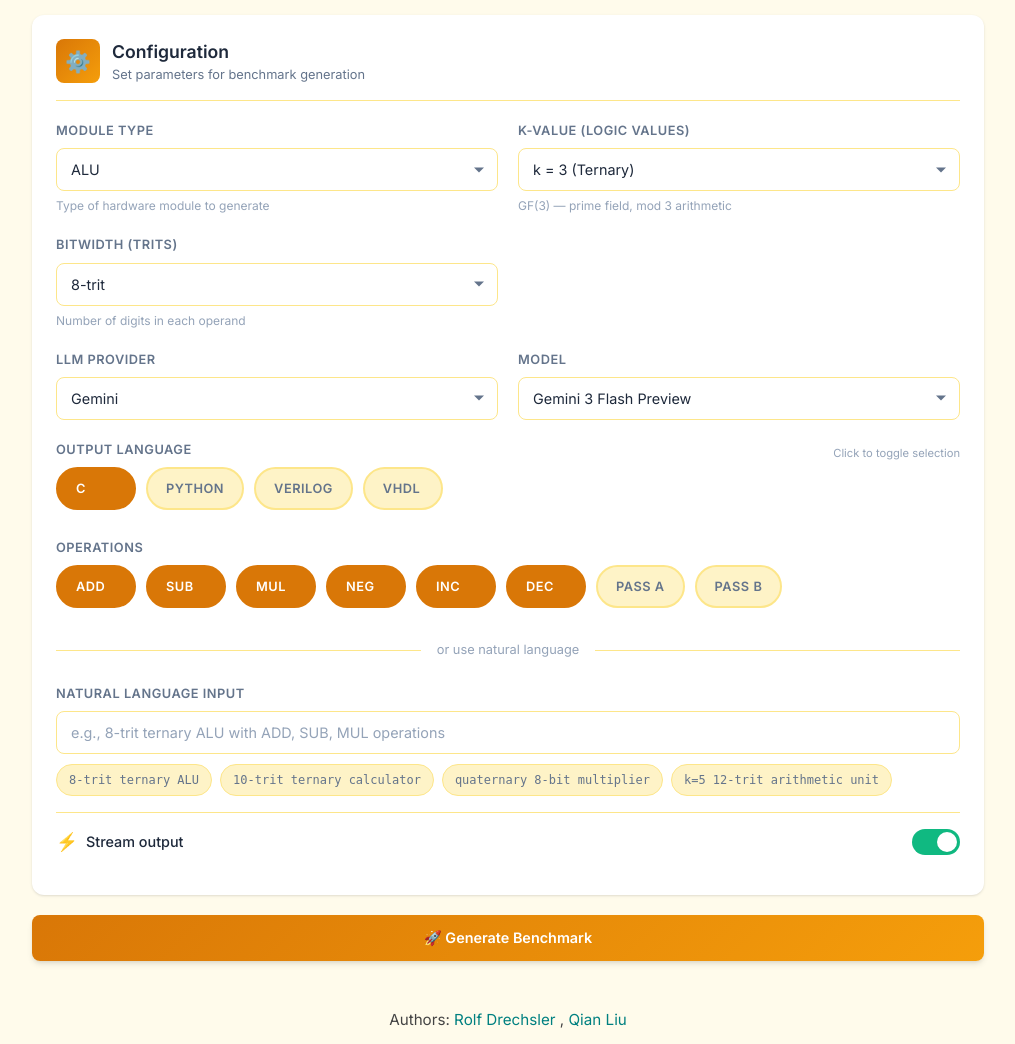
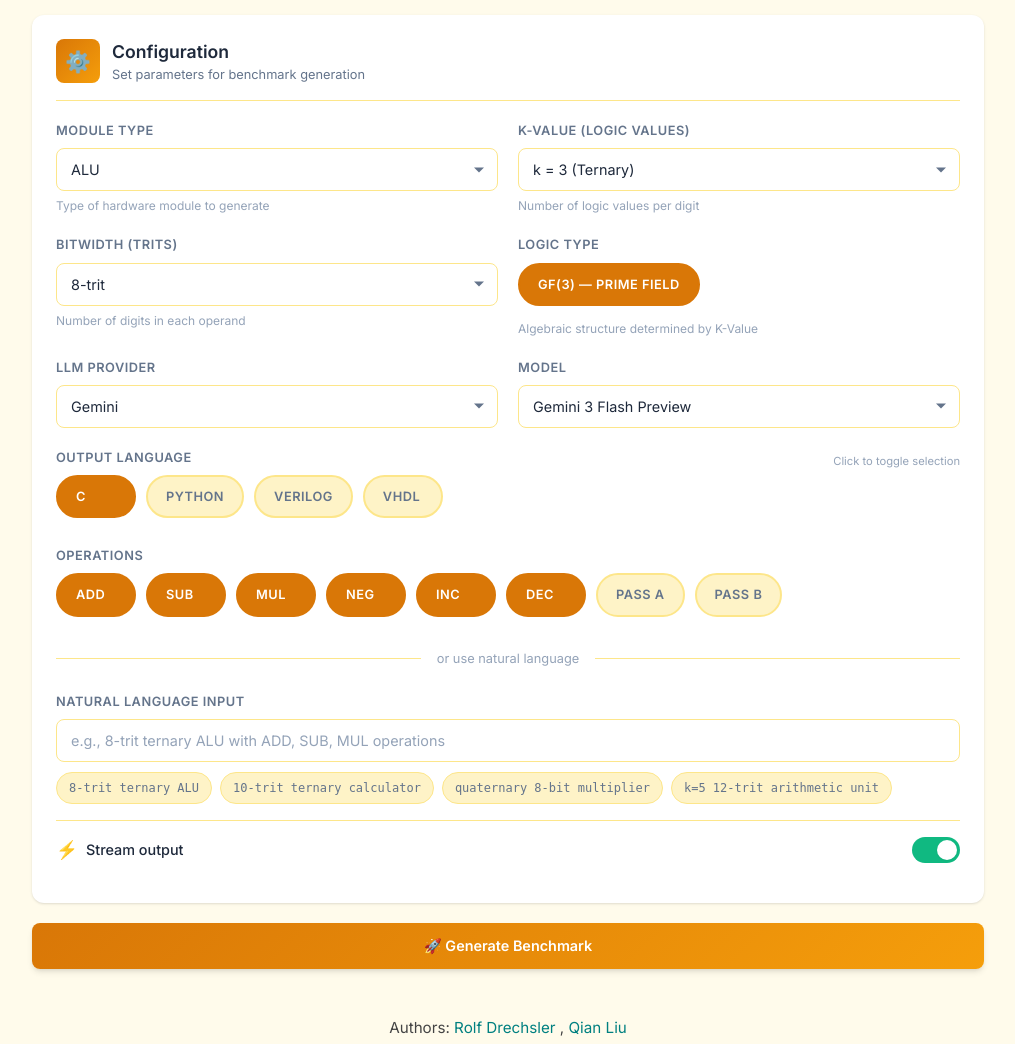
Before and after one commit to QianLiu301/MVLBenchmarkGenerator, a Flask app: page / in a window 1280 px wide. Shown: the part 332-1376 px from the top of the page, without its empty margins (132-1147 px from the left). Run offline with Flask 3, Linux system fonts and the light colour scheme.

Commit message:
Restore Logic Type as auto-populated pill-style option box
Replace the GF hint text under K-Value with a dedicated Logic Type
section using pill-style checkbox-item elements (matching the existing
Operations/Language UI pattern). The pill auto-populates when K-Value
changes, showing the corresponding algebraic structure (e.g., GF(3)
for k=3, GF(2²) for k=4, mod 6 for k=6). Bitwidth and Logic Type
now share the same form row.

https://claude.ai/code/session_01P1BkSknS42wAqnT5yZJnfo

```diff
--- a/web/templates/index.html
+++ b/web/templates/index.html
@@ -961,11 +961,11 @@
                         <input type="number" id="k-value-custom" min="2" max="16" step="1" placeholder="Enter 2-16">
                         <div class="validation-hint" id="k-value-hint"></div>
                     </div>
-                    <div class="hint" id="k-value-gf-hint">GF(3) — prime field, mod 3 arithmetic</div>
+                    <div class="hint">Number of logic values per digit</div>
                 </div>
             </div>
 
-            <!-- Row 2: Bitwidth -->
+            <!-- Row 2: Bitwidth and Logic Type -->
             <div class="form-row">
                 <div class="form-group">
                     <label>Bitwidth (Trits)</label>
@@ -983,6 +983,15 @@
                         <div class="validation-hint" id="bitwidth-hint"></div>
                     </div>
                     <div class="hint">Number of digits in each operand</div>
+                </div>
+                <div class="form-group">
+                    <label>Logic Type</label>
+                    <div class="checkbox-group" id="logic-type-group">
+                        <label class="checkbox-item selected" data-value="GF(3)">
+                            <input type="checkbox" value="GF(3)" checked> GF(3) — prime field
+                        </label>
+                    </div>
+                    <div class="hint">Algebraic structure determined by K-Value</div>
                 </div>
             </div>
 
@@ -1551,11 +1560,11 @@
             } else {
                 row.style.display = 'none';
             }
-            updateKValueHint();
+            updateLogicType();
         }
 
         // ============================================================
-        // K-Value GF Hint — show Galois Field info below K-Value
+        // Logic Type — auto-populate pill based on K-Value
         // ============================================================
         function isPrime(n) {
             if (n < 2) return false;
@@ -1584,31 +1593,35 @@
             return String(n).split('').map(c => sup[c] || c).join('');
         }
 
-        function updateKValueHint() {
+        function updateLogicType() {
             const k = getEffectiveKValue();
-            const hint = document.getElementById('k-value-gf-hint');
+            const group = document.getElementById('logic-type-group');
 
             if (isNaN(k) || k < 2) {
-                hint.textContent = '';
-                hint.style.color = '';
+                group.innerHTML = '<span class="hint" style="margin:0;">Select a K-Value first</span>';
                 return;
             }
 
             const pp = getPrimePower(k);
+            let label, desc;
             if (pp) {
-                const label = pp.m === 1 ? `GF(${pp.p})` : `GF(${pp.p}${toSuperscript(pp.m)})`;
-                const desc = pp.m === 1 ? 'prime field' : 'extension field';
-                hint.textContent = `${label} — ${desc}, mod ${k} arithmetic`;
-                hint.style.color = '';
+                label = pp.m === 1 ? `GF(${pp.p})` : `GF(${pp.p}${toSuperscript(pp.m)})`;
+                desc = pp.m === 1 ? 'prime field' : 'extension field';
             } else {
-                hint.textContent = `mod ${k} arithmetic — no Galois Field exists for k=${k}`;
-                hint.style.color = '#b45309';
-            }
-        }
-
-        // Update GF hint when custom K-Value input changes
+                label = `mod ${k}`;
+                desc = 'no Galois Field';
+            }
+
+            group.innerHTML = `
+                <label class="checkbox-item selected" data-value="${label}">
+                    <input type="checkbox" value="${label}" checked> ${label} — ${desc}
+                </label>
+            `;
+        }
+
+        // Update Logic Type when custom K-Value input changes
         document.getElementById('k-value-custom').addEventListener('input', function() {
-            updateKValueHint();
+            updateLogicType();
         });
 
         // Get the effective value (dropdown or custom input)
```
